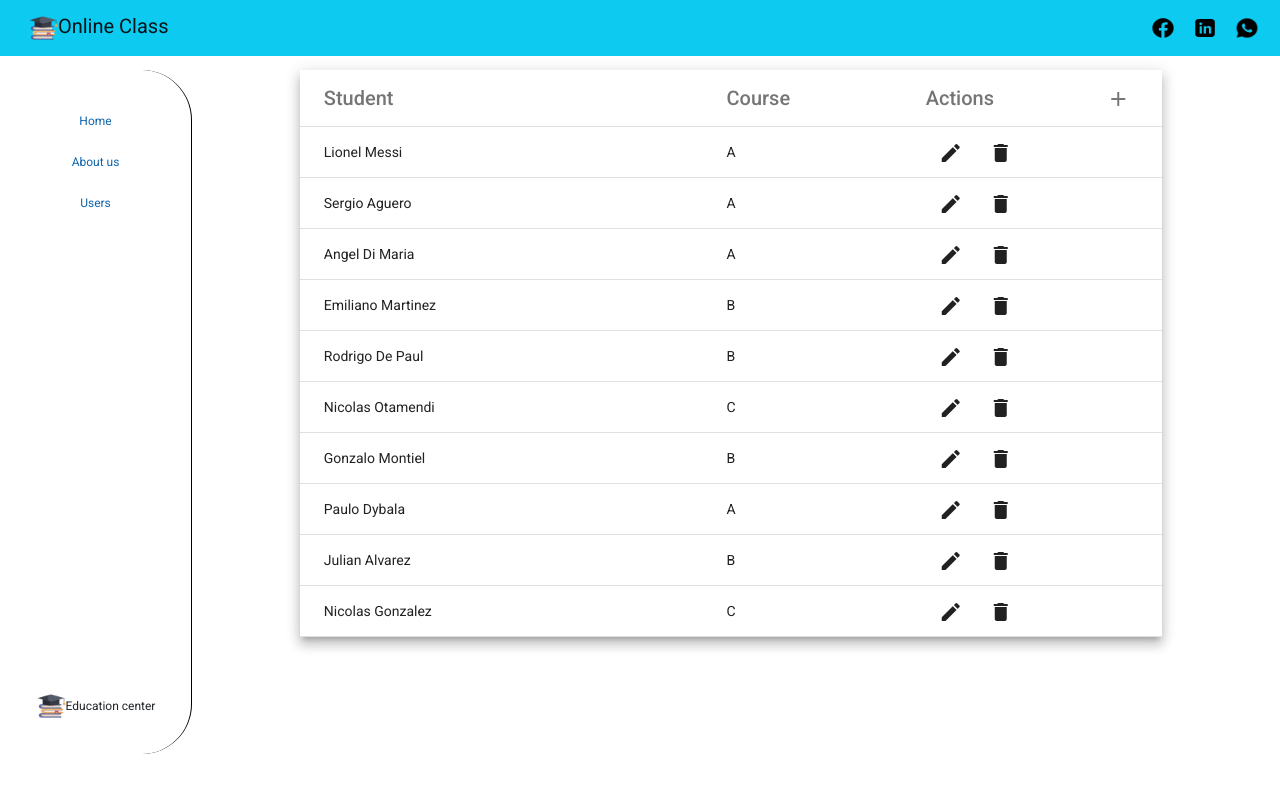
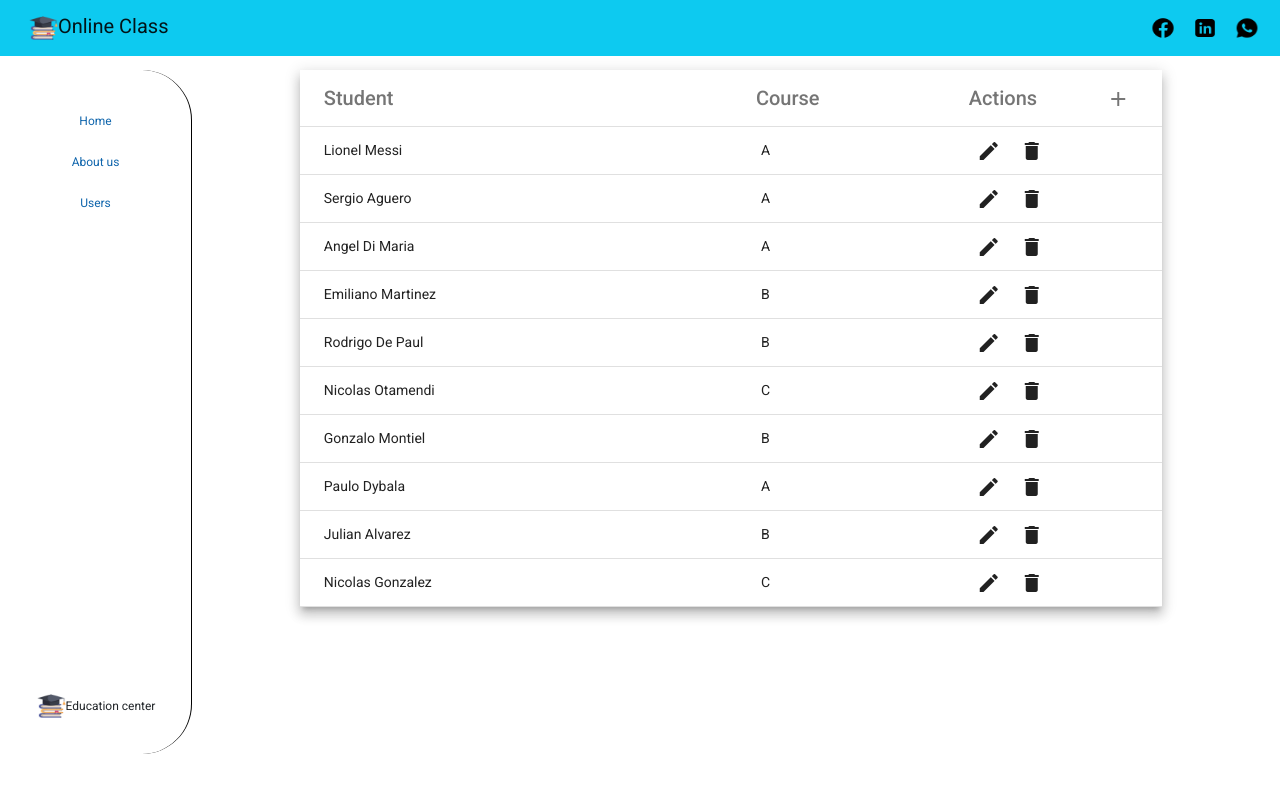
Before and after one commit to crisf5/1pf-fernandez, an Angular app: page / in a window 1280 px wide. Shown: the top 792 px of the page. Built offline with nearby package versions, Linux system fonts and the light colour scheme.

Commit message:
improve layout

```diff
--- a/src/app/components/table/table.component.css
+++ b/src/app/components/table/table.component.css
@@ -9,7 +9,7 @@ table {
   }
 
 .button{
-  margin: 5px;
+  margin-right: 3px;
   border-radius: 50px;
 }
 
--- a/src/app/components/table/table.component.html
+++ b/src/app/components/table/table.component.html
@@ -6,14 +6,14 @@
       <td mat-cell *matCellDef="let element"> {{element | transform}} </td>
     </ng-container>
 
-    <ng-container matColumnDef="course">
+    <ng-container  matColumnDef="course">
       <th mat-header-cell *matHeaderCellDef [appFontSize]="fontSizeTable"> Course </th>
-      <td mat-cell *matCellDef="let element"> {{element.course}} </td>
+      <td style="padding-left:5px;" mat-cell *matCellDef="let element"> {{element.course}} </td>
     </ng-container>
 
     <ng-container matColumnDef="actions">
       <th mat-header-cell *matHeaderCellDef [appFontSize]="fontSizeTable"> Actions </th>
-      <td class="buttons" mat-cell *matCellDef="let element" style="width: 20%;">
+      <td class="buttons" mat-cell *matCellDef="let element" style="width: 15%;">
         <button class="button" mat-icon-button (click)="edit(element)">
               <mat-icon>edit</mat-icon>
         </button>
```
